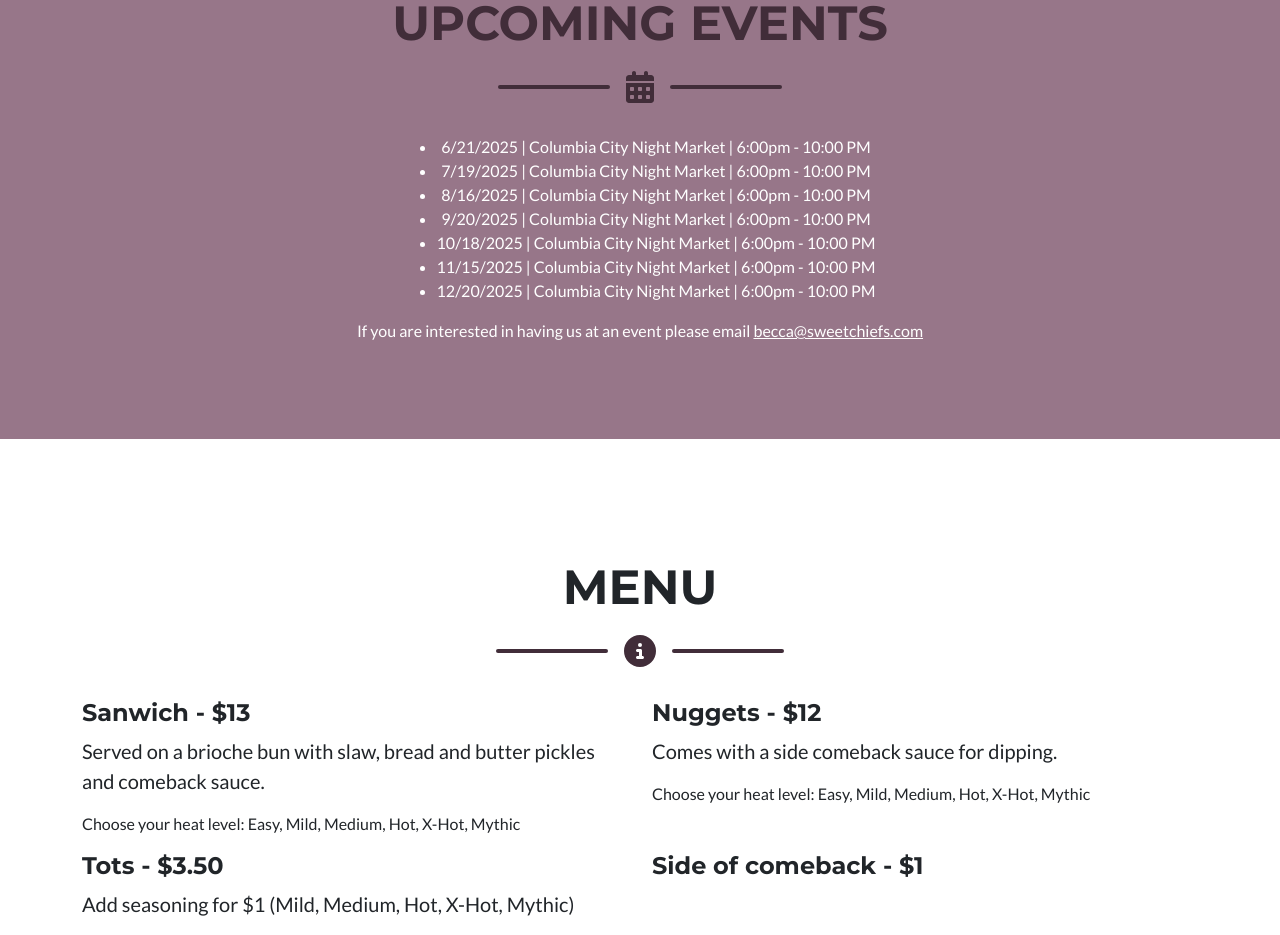
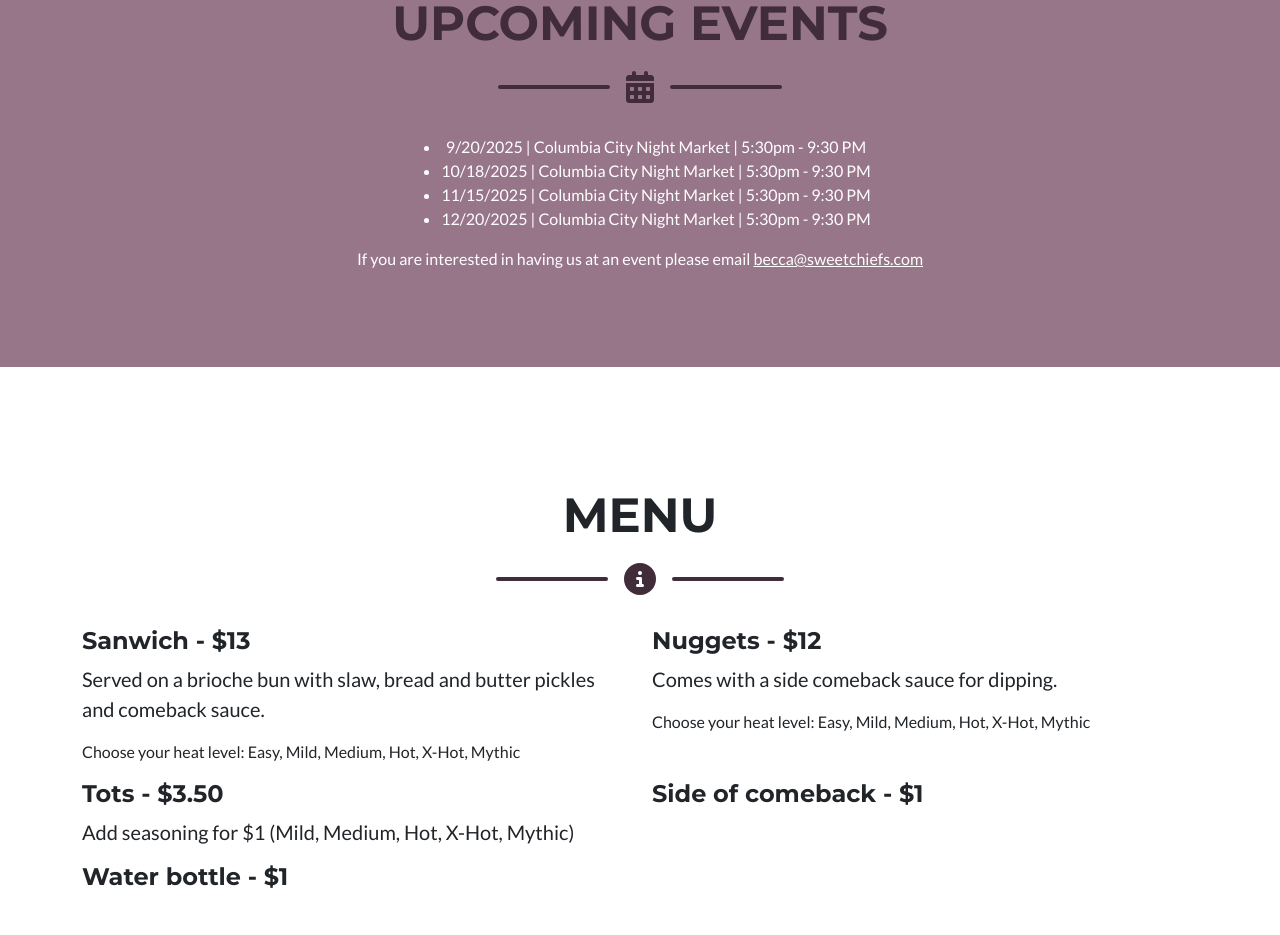
Before and after one commit to db-94/sweetchiefs, a website: page src/pug/index.pug in a window 1280 px wide. Shown: the part 1153-2088 px from the top of the page. Drawn offline with nearby package versions, Linux system fonts and the light colour scheme; files that its build step writes are made by us from their sources.

Commit message:
update dtaes

```diff
--- a/src/pug/index.pug
+++ b/src/pug/index.pug
@@ -128,13 +128,10 @@ html(lang='en')
                 .row
                     .col-lg-12.center-list
                         ul
-                            li 6/21/2025 | Columbia City Night Market | 6:00pm - 10:00 PM
-                            li 7/19/2025 | Columbia City Night Market | 6:00pm - 10:00 PM
-                            li 8/16/2025 | Columbia City Night Market | 6:00pm - 10:00 PM
-                            li 9/20/2025 | Columbia City Night Market | 6:00pm - 10:00 PM
-                            li 10/18/2025 | Columbia City Night Market | 6:00pm - 10:00 PM
-                            li 11/15/2025 | Columbia City Night Market | 6:00pm - 10:00 PM
-                            li 12/20/2025 | Columbia City Night Market | 6:00pm - 10:00 PM
+                            li 9/20/2025 | Columbia City Night Market | 5:30pm - 9:30 PM
+                            li 10/18/2025 | Columbia City Night Market | 5:30pm - 9:30 PM
+                            li 11/15/2025 | Columbia City Night Market | 5:30pm - 9:30 PM
+                            li 12/20/2025 | Columbia City Night Market | 5:30pm - 9:30 PM
                     .col-lg-12.center-list
                         | If you are interested in having us at an event please email #[a.text-white( href='mailto:becca@sweetchiefs.com' ) becca@sweetchiefs.com]
 
```
